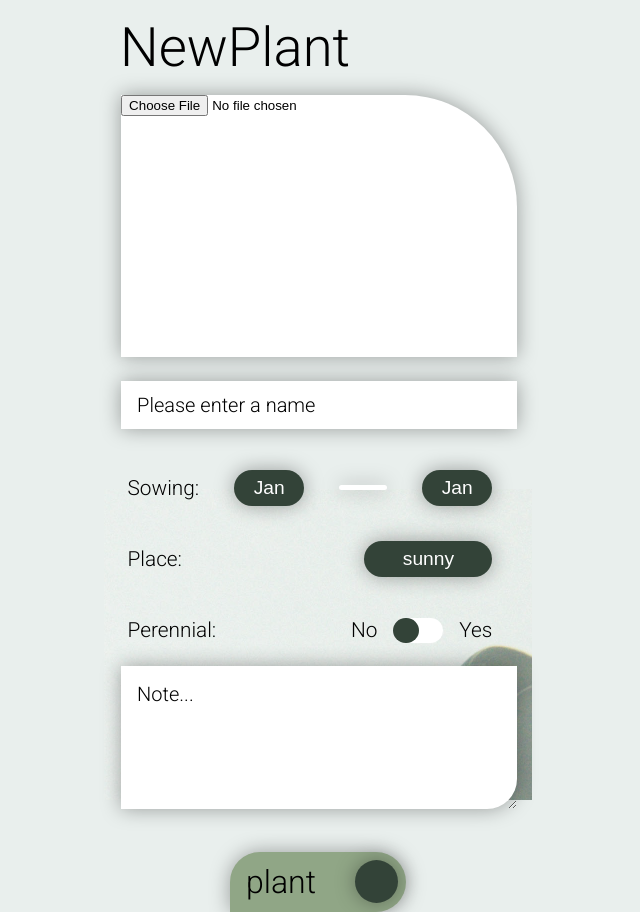
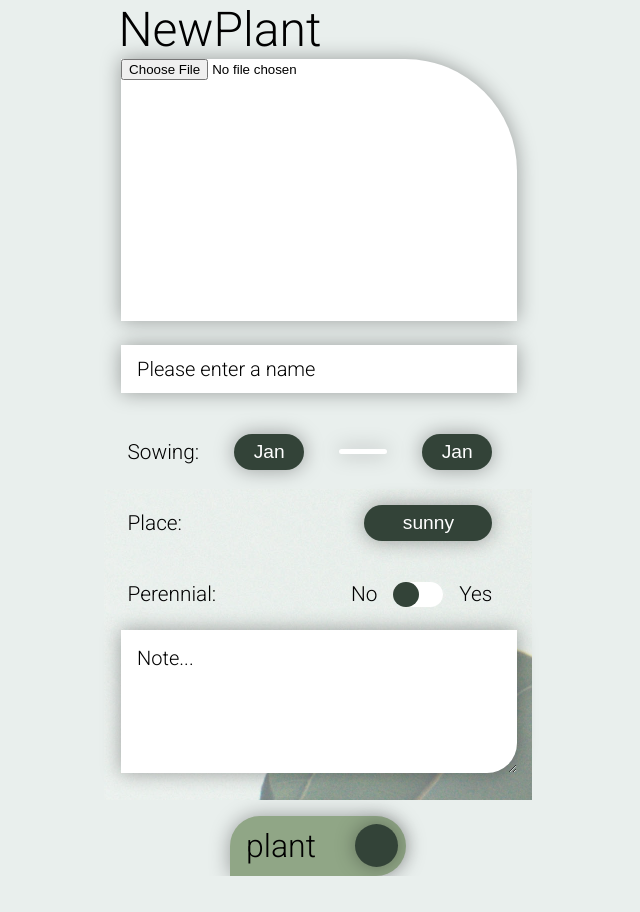
Before and after one commit to MaxMuecket/pocket-garden, a React (Vite) app: page /new-plant in a window 1280 px wide. Shown: the whole page, without its empty margins (322-962 px from the left). After the commit the page ends 876 px from the top, so only its background shows below. Built offline with nearby package versions, Linux system fonts and the light colour scheme.

Commit message:
✨ Implement SideNav component at NewPlant page

```diff
--- a/src/app/pages/NewPlantPage/NewPlantPage.module.css
+++ b/src/app/pages/NewPlantPage/NewPlantPage.module.css
@@ -4,12 +4,9 @@
   height: 100vh;
 }
 
-.header__title {
-  font-size: 3.4rem;
-  font-weight: 300;
-  margin: 0;
-  padding: 1rem;
-}
+/* .header {
+  padding-left: 0.5em;
+} */
 
 .form {
   display: grid;
--- a/src/app/pages/NewPlantPage/NewPlantPage.tsx
+++ b/src/app/pages/NewPlantPage/NewPlantPage.tsx
@@ -4,6 +4,7 @@ import MainButton from '../../components/MainButton/MainButton';
 import PageInput from '../../components/PageInput/PageInput';
 import PageTextarea from '../../components/PageTextarea/PageTextarea';
 import PlaceButton from '../../components/PlaceButton/PlaceButton';
+import SideNav from '../../components/SideNav/SideNav';
 import ToggleSwitch from '../../components/ToggleSwitch/ToggleSwitch';
 
 import styles from './NewPlantPage.module.css';
@@ -23,7 +24,7 @@ function NewPlantPage(): JSX.Element {
   return (
     <div className={styles.container}>
       <header className={styles.header}>
-        <h1 className={styles.header__title}>NewPlant</h1>
+        <SideNav showSideNavLabel="NewPlant" />
       </header>
 
       <main className={styles.main}>
```
